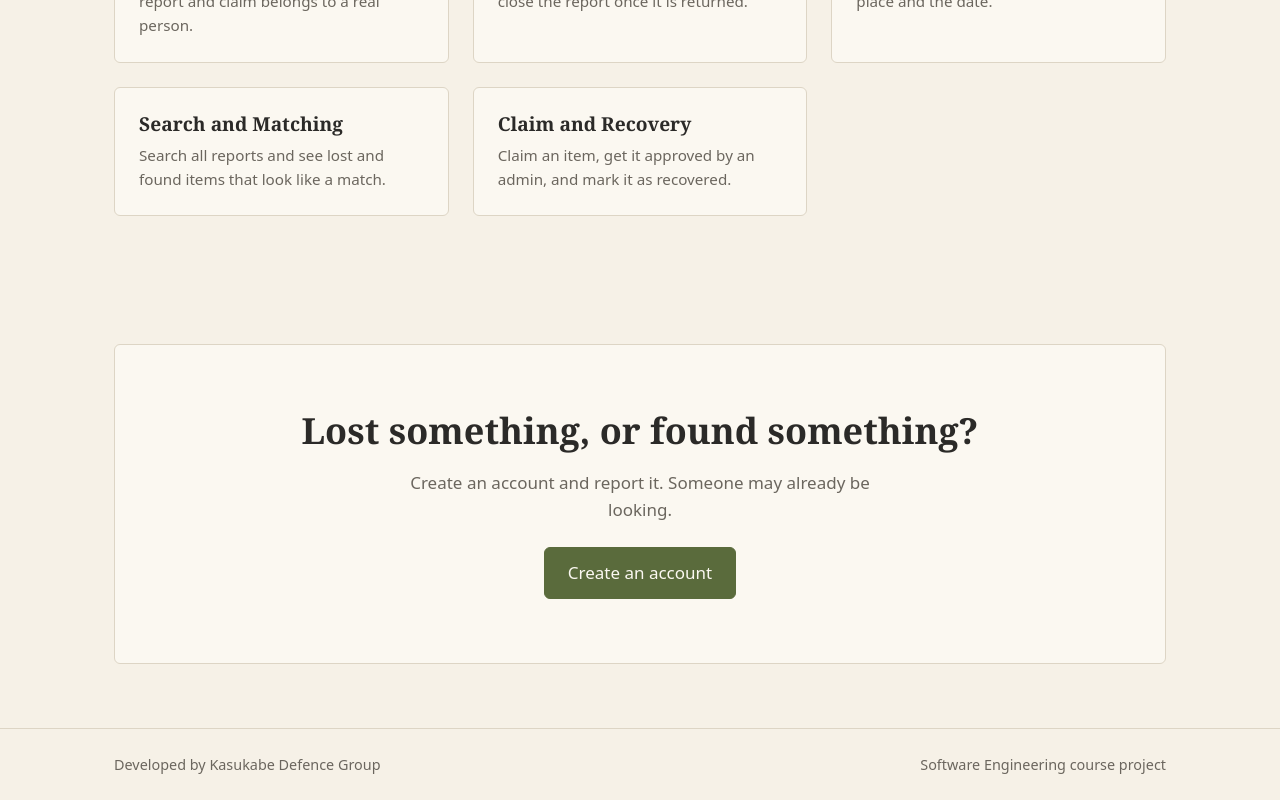
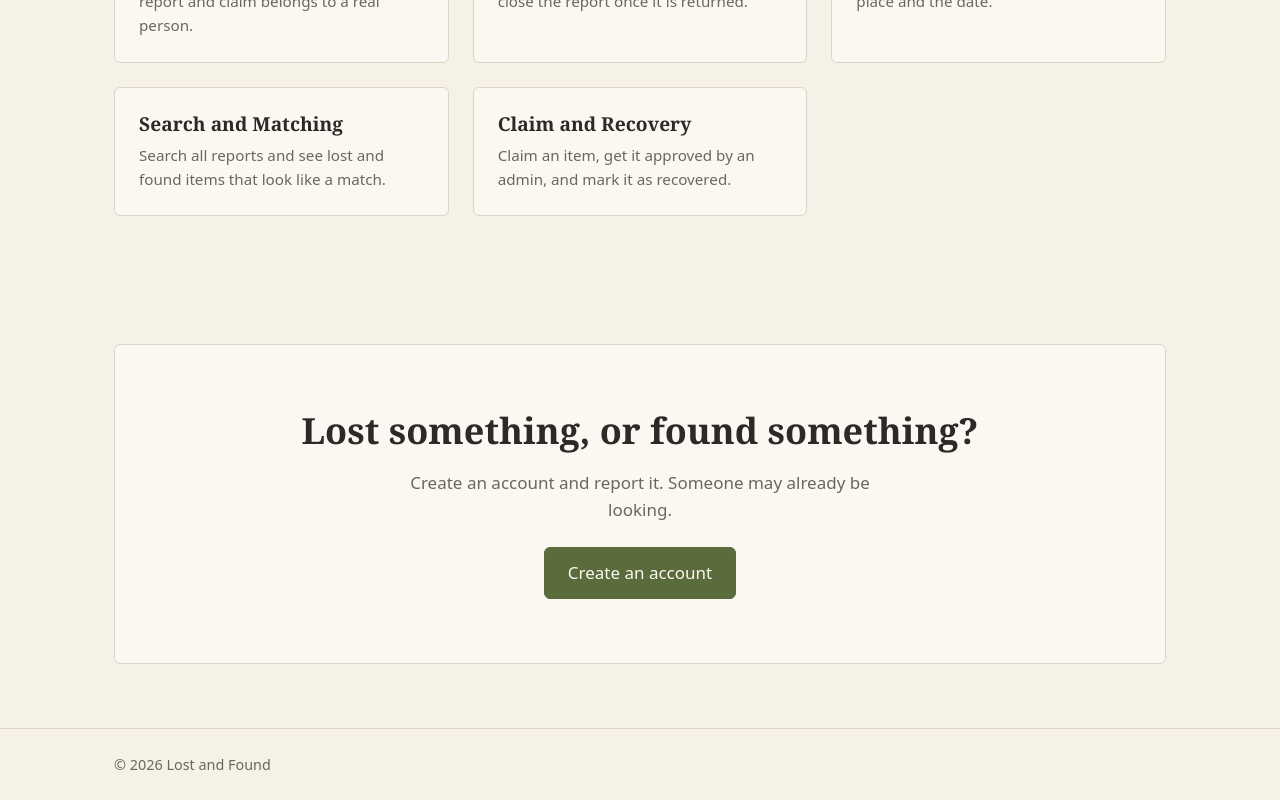
Before and after one commit to SugarGrain/Kasukabe-Defence-Group, a React (Vite) app in the folder frontend/: page / in a window 1280 px wide. Shown: the part 1216-2016 px from the top of the page. Built offline with nearby package versions, Linux system fonts and the light colour scheme.

Commit message:
Simplify footer text

```diff
--- a/frontend/src/components/Footer.jsx
+++ b/frontend/src/components/Footer.jsx
@@ -4,8 +4,7 @@ function Footer() {
   return (
     <footer className="footer">
       <div className="container footer-inner">
-        <p>Developed by Kasukabe Defence Group</p>
-        <p>Software Engineering course project</p>
+        <p>© 2026 Lost and Found</p>
       </div>
     </footer>
   );
```
